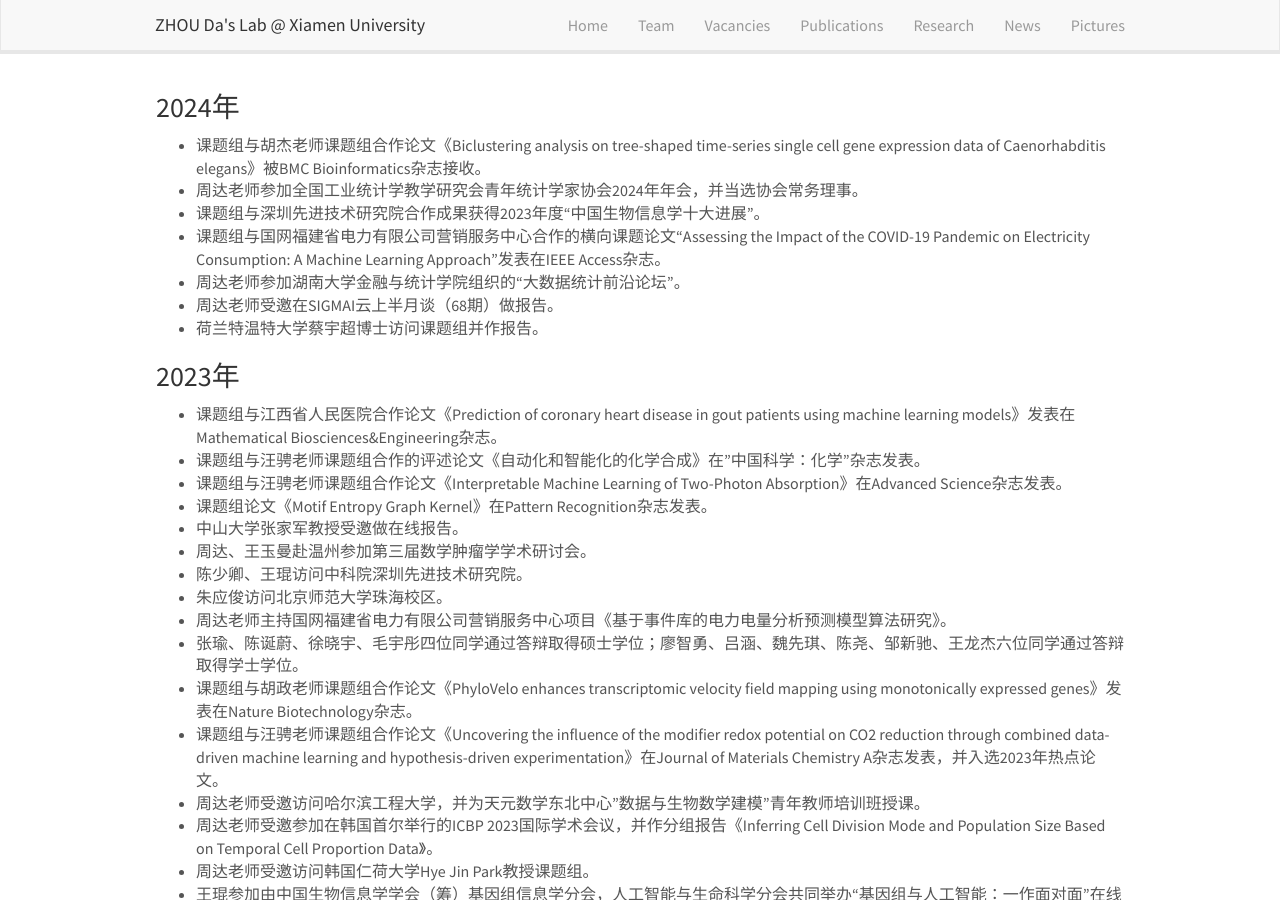
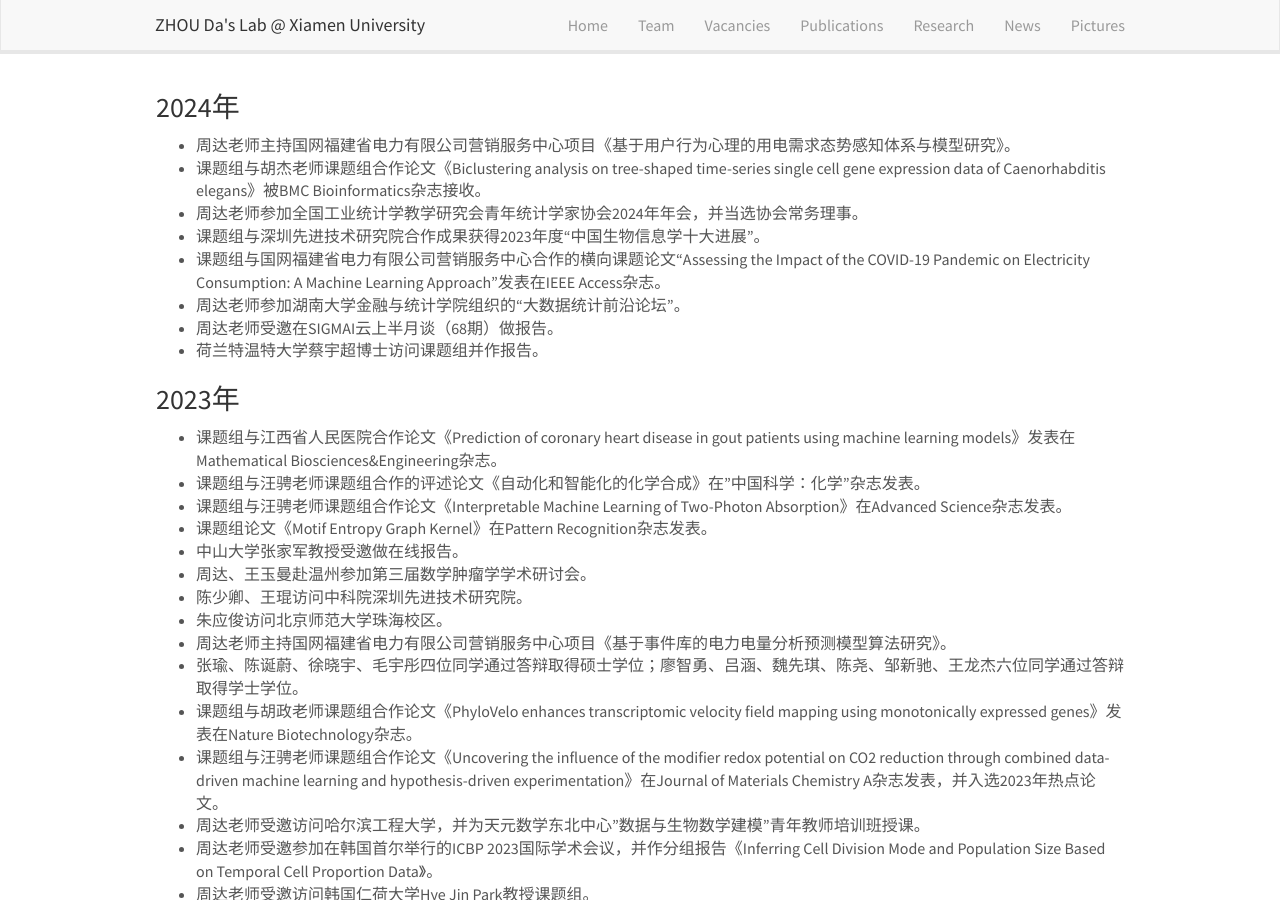
Before and after one commit to ZhouDaLab/zhoudalab.github.io, a Jekyll site: the page built from _pages/news.md, in a window 1280 px wide and 900 px high. Built offline with Jekyll 4.4.1, drawn with Linux system fonts in a browser that asks for light colours; nearby versions of some CDN libraries.

Commit message:
Update news.md

```diff
--- a/_pages/news.md
+++ b/_pages/news.md
@@ -8,6 +8,7 @@ permalink: /news/
 
 ### 2024年
 
+- 周达老师主持国网福建省电力有限公司营销服务中心项目《基于用户行为心理的用电需求态势感知体系与模型研究》。
 - 课题组与胡杰老师课题组合作论文《Biclustering analysis on tree-shaped time-series single cell gene expression data of Caenorhabditis elegans》被BMC Bioinformatics杂志接收。
 - 周达老师参加全国工业统计学教学研究会青年统计学家协会2024年年会，并当选协会常务理事。
 - 课题组与深圳先进技术研究院合作成果获得2023年度“中国生物信息学十大进展”。
```
